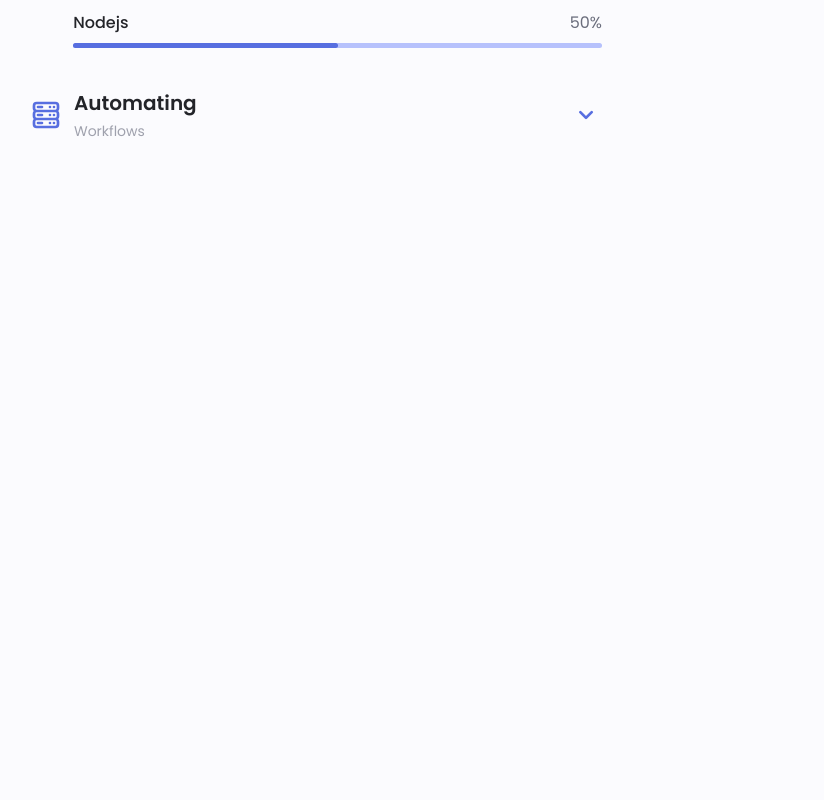
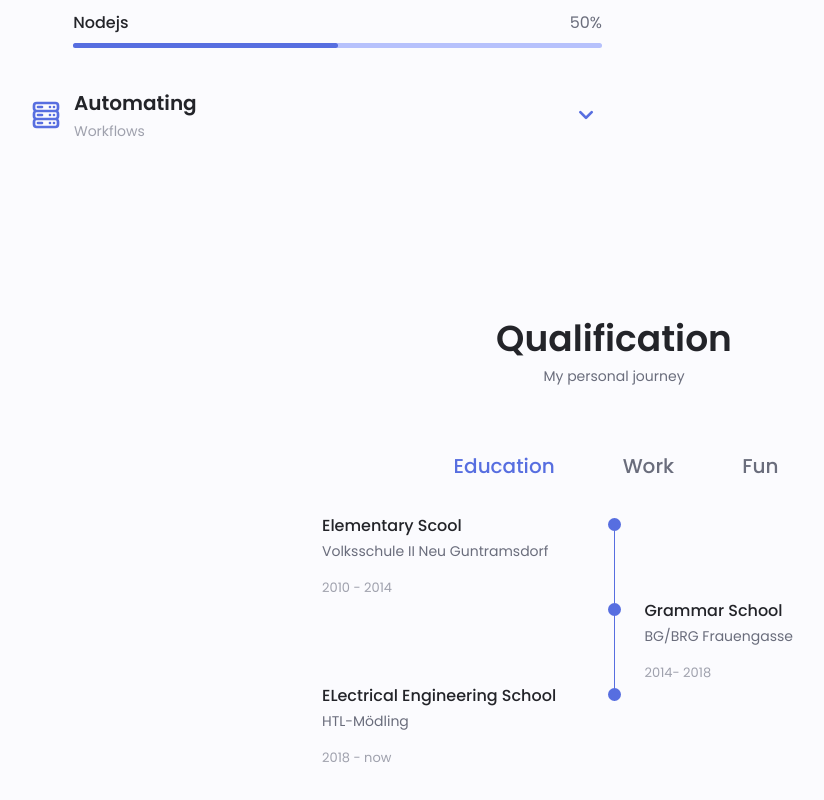
Before and after one commit to eliascerne/website, a React (Create React App) app: page / in a window 1280 px wide. Shown: the part 1490-2290 px from the top of the page, without its empty margins (66-890 px from the left). Before the commit the page ends 1705 px from the top, so only its background shows below. Built offline with nearby package versions, Linux system fonts and the light colour scheme.

Commit message:
feat: added qualification section

```diff
--- a/src/App.js
+++ b/src/App.js
@@ -3,6 +3,7 @@ import Header from './components/Header';
 import Home from './components/Home';
 import AboutMe from './components/AboutMe';
 import Skills from './components/Skills';
+import Qualification from './components/Qualification';
 
 function App() {
   return (
@@ -12,6 +13,7 @@ function App() {
       <Home />
       <AboutMe />
       <Skills />
+      <Qualification />
     </main>
     </>
   );
--- /dev/null
+++ b/src/components/Qualification.js
@@ -0,0 +1,177 @@
+import React from 'react'
+
+function Qualification() {
+    return (
+        <section className="qualification section" id="qualification">
+            <h2 className="section_title">Qualification</h2>
+            <span className="section_subtitle">My personal journey</span>
+
+            <div class="qualification_container container">
+                <div class="qualification_tabs">
+                    <div class="qualification_button button--flex qualification_active" data-target='#education'>
+                        <i class="uil uil-graduation-cap qualification_icon"></i>
+                        Education
+                    </div>
+
+                    <div class="qualification_button button--flex" data-target="#work">
+                        <i class="uil uil-briefcase-alt qualification_icon"></i>
+                        Work
+                    </div>
+
+                    <div class="qualification_button button--flex" data-target="#fun">
+                        <i class="uil uil-web-grid qualification_icon"></i>
+                        Fun
+                    </div>
+                </div>
+
+                <div class="qualification_sections">
+                    {/* QUALIFICATION CONTENT Education */}
+                    <div class="qualification_content qualification_active" data-content id="education">
+                        {/* QUALIFICATION 1 */}
+                        <div class="qualification_data">
+                            <div>
+                                <h3 class="qualification_title">Elementary Scool</h3>
+                                <span class="qualification_subtitle">Volksschule II Neu Guntramsdorf</span>
+                                <div class="qualification_calendar">
+                                    <i class="uil uil-calender"></i>
+                                    2010 - 2014
+                                </div>
+                            </div>
+
+                            <div>
+                                <span class="qualification_rounder"></span>
+                                <span class="qualification_line"></span>
+                            </div>
+                        </div>
+
+                        {/* QUALIFICATION 2 */}
+                        <div class="qualification_data">
+                            <div></div>
+
+                            <div>
+                                <span class="qualification_rounder"></span>
+                                <span class="qualification_line"></span>
+                            </div>
+
+                            <div>
+                                <h3 class="qualification_title">Grammar School</h3>
+                                <span class="qualification_subtitle">BG/BRG Frauengasse</span>
+                                <div class="qualification_calendar">
+                                    <i class="uil uil-calender"></i>
+                                    2014- 2018
+                                </div>
+                            </div>
+                        </div>
+
+                        {/* QUALIFICATION 3 */}
+                        <div class="qualification_data">
+                            <div>
+                                <h3 class="qualification_title">ELectrical Engineering School</h3>
+                                <span class="qualification_subtitle">HTL-Mödling</span>
+                                <div class="qualification_calendar">
+                                    <i class="uil uil-calender"></i>
+                                    2018 - now
+                                </div>
+                            </div>
+
+                            <div>
+                                <span class="qualification_rounder"></span>
+                                {/*<span class="qualification_line"></span>*/}
+                            </div>
+                        </div>
+                    </div>
+
+                    {/* QUALIFICATION CONTENT Work */}
+                    <div class="qualification_content" data-content id="work">
+                        {/* QUALIFICATION 1 */}
+                        <div class="qualification_data">
+                            <div>
+                                <h3 class="qualification_title">Elementary Scool</h3>
+                                <span class="qualification_subtitle">Volksschule II Neu Guntramsdorf</span>
+                                <div class="qualification_calendar">
+                                    <i class="uil uil-calender"></i>
+                                    2010 - 2014
+                                </div>
+                            </div>
+
+                            <div>
+                                <span class="qualification_rounder"></span>
+                                <span class="qualification_line"></span>
+                            </div>
+                        </div>
+
+                        {/* QUALIFICATION 2 */}
+                        <div class="qualification_data">
+                            <div></div>
+
+                            <div>
+                                <span class="qualification_rounder"></span>
+                                <span class="qualification_line"></span>
+                            </div>
+
+                            <div>
+                                <h3 class="qualification_title">Grammar School</h3>
+                                <span class="qualification_subtitle">BG/BRG Frauengasse</span>
+                                <div class="qualification_calendar">
+                                    <i class="uil uil-calender"></i>
+                                    2014- 2018
+                                </div>
+                            </div>
+
+                            <div>
+                                <span class="qualification_rounder"></span>
+                                <span class="qualification_line"></span>
+                            </div>
+                        </div>
+                    </div>
+
+                    {/* QUALIFICATION CONTENT Fun */}
+                    <div class="qualification_content" data-content id="fun">
+                        {/* QUALIFICATION 1 */}
+                        <div class="qualification_data">
+                            <div>
+                                <h3 class="qualification_title">Elementary Scool</h3>
+                                <span class="qualification_subtitle">Volksschule II Neu Guntramsdorf</span>
+                                <div class="qualification_calendar">
+                                    <i class="uil uil-calender"></i>
+                                    2010 - 2014
+                                </div>
+                            </div>
+
+                            <div>
+                                <span class="qualification_rounder"></span>
+                                <span class="qualification_line"></span>
+                            </div>
+                        </div>
+
+                        {/* QUALIFICATION 2 */}
+                        <div class="qualification_data">
+                            <div></div>
+
+                            <div>
+                                <span class="qualification_rounder"></span>
+                                <span class="qualification_line"></span>
+                            </div>
+
+                            <div>
+                                <h3 class="qualification_title">Grammar School</h3>
+                                <span class="qualification_subtitle">BG/BRG Frauengasse</span>
+                                <div class="qualification_calendar">
+                                    <i class="uil uil-calender"></i>
+                                    2014- 2018
+                                </div>
+                            </div>
+
+                            <div>
+                                <span class="qualification_rounder"></span>
+                                <span class="qualification_line"></span>
+                            </div>
+                        </div>
+                    </div>
+                </div>
+            </div>
+        </section>
+    )
+}
+
+export default Qualification
```
